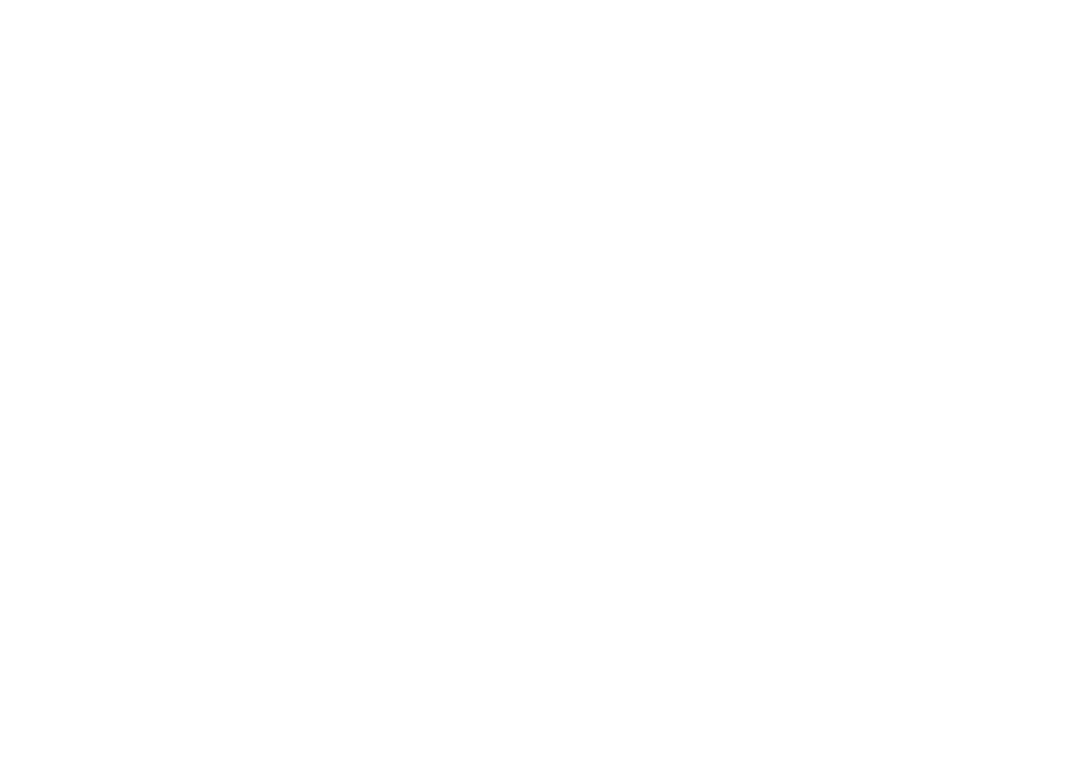
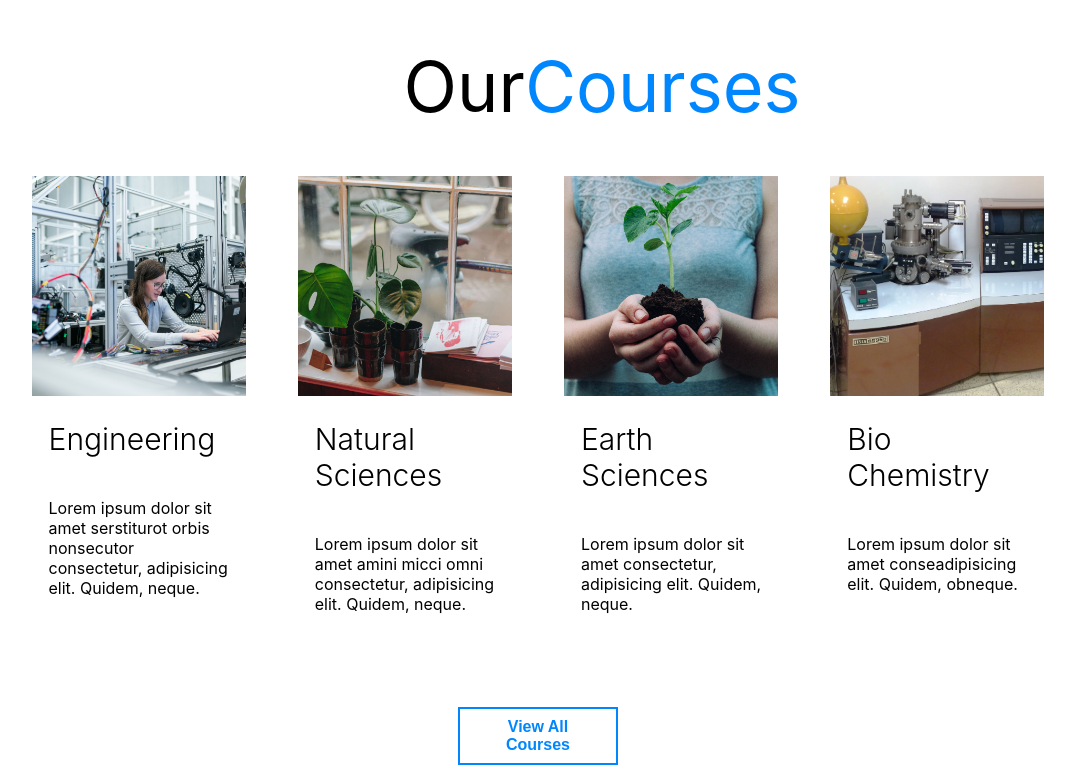
Before and after one commit to SalamanderCtesiphon/landing-pager-figma-design, a React (Create React App) app: page / in a window 1280 px wide. Shown: the part 1992-2760 px from the top of the page, without its empty margins (102-1177 px from the left). Before the commit the page ends 1949 px from the top, so only its background shows below. Built offline with nearby package versions, Linux system fonts and the light colour scheme.

Commit message:
completed the courses section of the landing page

```diff
--- a/src/App.css
+++ b/src/App.css
@@ -188,7 +188,7 @@
 }
 
 .blocks {
-  height: 15vh;
+  height: 20vh;
   display: flex;
 }
 
@@ -349,3 +349,64 @@
   font-size: 50px;
   font-weight: 400;
 }
+
+/* courses section+++++++++++++++++++++++++++++++++++++++++++++++ */
+
+.courses {
+  color: black;
+  min-height: 90vh;
+  width: 100%;
+  display: flex;
+  flex-direction: column;
+  align-items: center;
+
+}
+
+#courses-title {
+  display: flex;
+  width: 21%;
+  justify-content: space-around;
+}
+
+.card-holder {
+  width: 80%;
+  display: flex;
+  justify-content: space-between;
+}
+
+.card {
+  width: 22%;
+  height: 100%;
+  display: flex;
+  flex-direction: column;
+  align-items: center;
+  justify-content: space-between;
+}
+
+.courses > .card-holder > .card > img {
+  height: 55%;
+  min-height: 220px;
+  width: 95%;
+  object-fit: cover;
+  object-position: center;
+}
+
+.courses > .card-holder > .card > h2 {
+  width: 80%;
+  text-align: left;
+  font-weight: 300;
+  font-size: 30px;
+}
+
+.courses > .card-holder > .card > p {
+  width: 80%;
+  text-align: left;
+}
+
+#blue-button {
+  background-color: white;
+  color: #0086fd;
+  border: 2px solid #0086fd;
+  margin-top: 10vh;
+  cursor: pointer;
+}
--- a/src/App.js
+++ b/src/App.js
@@ -1,4 +1,5 @@
 import './App.css';
+import Courses from './components/Courses';
 import Hero from './components/Hero';
 import NavBar from './components/NavBar';
 import PitchSection from './components/PitchSection';
@@ -9,6 +10,7 @@
       <NavBar />
       <Hero />
       <PitchSection />
+      <Courses />
     </div>
   );
 }
--- /dev/null
+++ b/src/components/Courses.jsx
@@ -0,0 +1,38 @@
+import React from 'react'
+import lab from '../images/e5a012a2ed1541bbbc6434f54e723662.jpeg'
+import bio from '../images/70e51ae8d7911b1b11326bc05aee83cb.jpeg'
+import earthScience from '../images/aaed4c372afa7982bec1d478776bef36.jpeg'
+import bioChem from '../images/f49772833dda6aa2d82a878f80d49182.jpeg'
+
+function Courses() {
+  return (
+    <div className="courses">
+      <h1 id='courses-title' className="pitch-title">Our <span className="banner"> Courses</span></h1>
+      <div className="card-holder">
+        <div className="card">
+          <img src={lab} alt="science lab" />
+          <h2>Engineering</h2>
+          <p>Lorem ipsum dolor sit amet serstiturot orbis nonsecutor consectetur, adipisicing elit. Quidem, neque.</p>
+        </div>
+        <div className="card">
+          <img src={bio} alt="science lab" />
+          <h2>Natural Sciences</h2>
+          <p>Lorem ipsum dolor sit amet amini micci omni consectetur, adipisicing elit. Quidem, neque.</p>
+        </div>
+        <div className="card">
+          <img src={earthScience} alt="science lab" />
+          <h2>Earth Sciences</h2>
+          <p>Lorem ipsum dolor sit amet consectetur, adipisicing elit. Quidem, neque.</p>
+        </div>
+        <div className="card">
+          <img src={bioChem} alt="science lab" />
+          <h2>Bio Chemistry</h2>
+          <p>Lorem ipsum dolor sit amet conseadipisicing elit. Quidem,  obneque.</p>
+        </div>
+      </div>
+      <button id='blue-button'>View All Courses</button>
+    </div>
+  )
+}
+
+export default Courses
```
